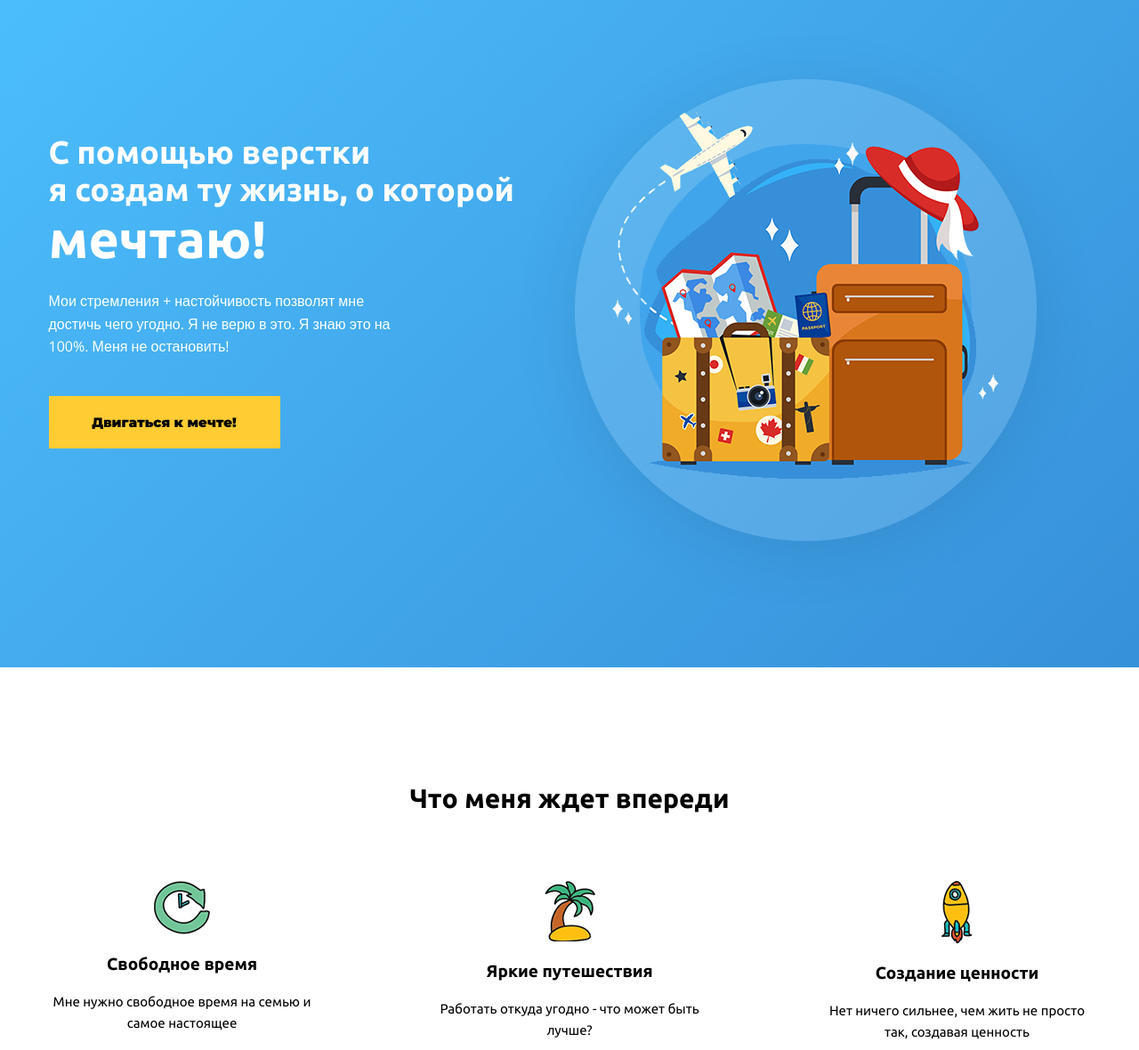
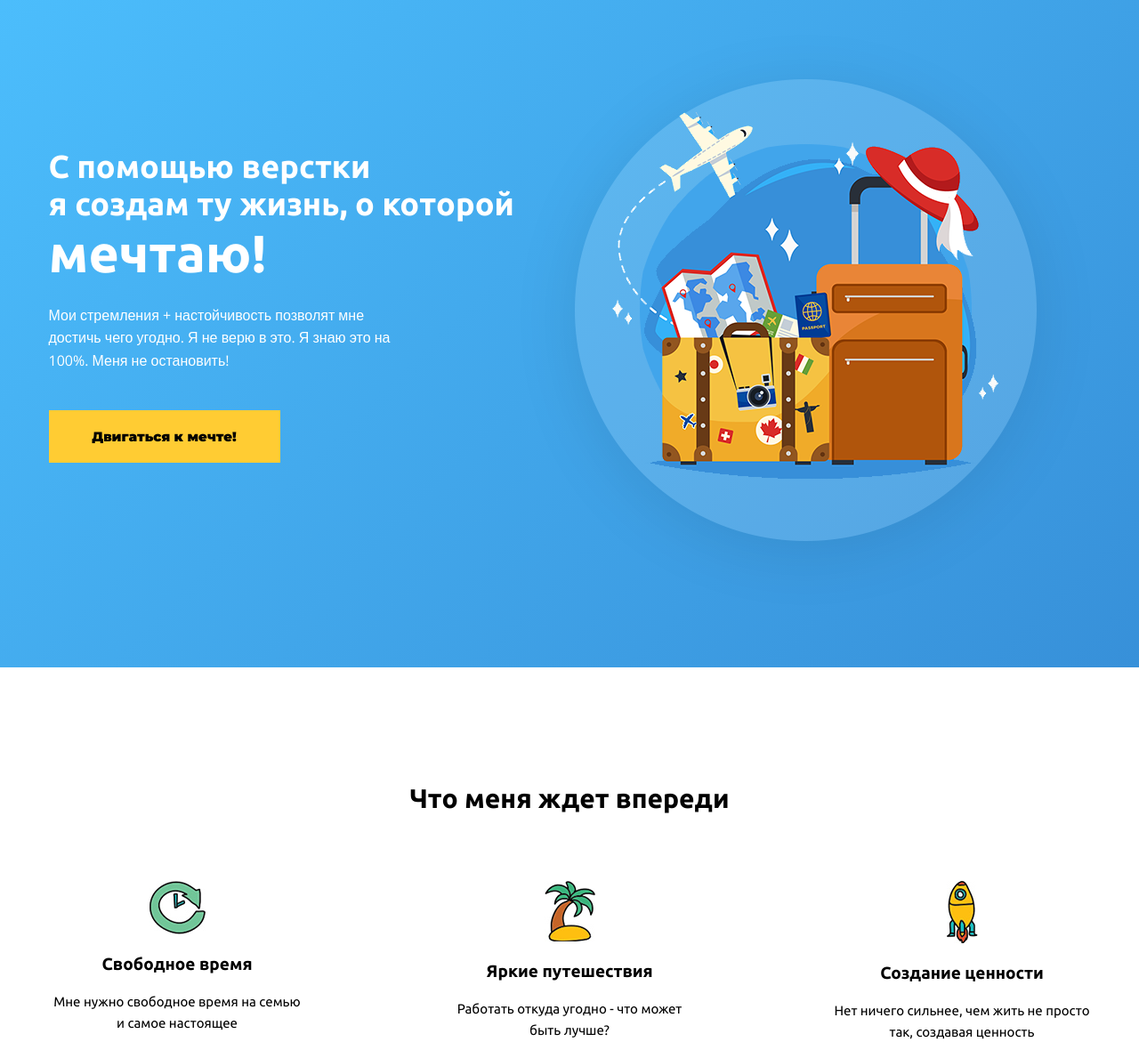
Before and after one commit to ValentinaLeikhke/WAYupHomework, a plain HTML site: page index.html in a window 1280 px wide. Shown: the part 120-1300 px from the top of the page at 89% size. Drawn offline with nearby package versions, Linux system fonts and the light colour scheme.

Commit message:
fix: change .wrapper, .offer, .footer

```diff
--- a/style.css
+++ b/style.css
@@ -56,10 +56,10 @@ p {
   /* выравнивание элементов в одну стороку */
   display: flex;
   justify-content: space-between;
+  align-items: center;
 }
 
 .offer {
-  margin-top: 145px;
   width: 570px;
 }
 
@@ -119,7 +119,7 @@ span {
 }
 
 .value {
-  width: 300px;
+  width: 289px;
 }
 
 .value-title {
@@ -165,6 +165,8 @@ span {
 
 .footer {
   background: #164d7a;
+  padding-top: 60px;
+  padding-bottom: 60px;
 }
 
 .credits {
@@ -173,6 +175,4 @@ span {
   font-weight: 400;
   font-family: "Open Sans", sans-serif;
   text-align: center;
-  padding-top: 60px;
-  padding-bottom: 60px;
 }
```
